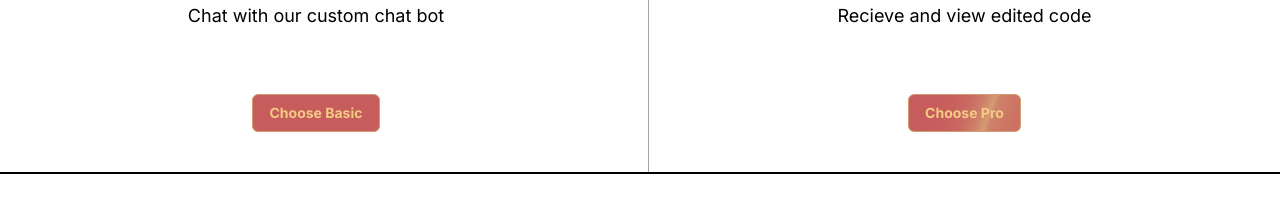
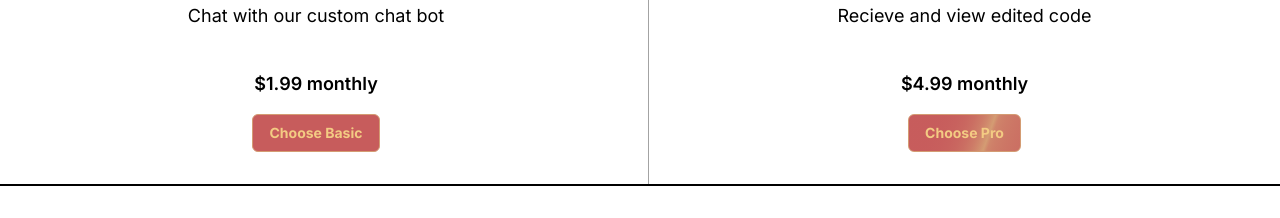
Before and after one commit to karla-zamora/ai_web_optimizer, a Next.js app: page / in a window 1280 px wide. Shown: the part 1446-1664 px from the top of the page. Built offline with nearby package versions, Linux system fonts and the light colour scheme; no server answers.

Commit message:
Add prices

```diff
--- a/app/page.js
+++ b/app/page.js
@@ -52,7 +52,8 @@ export default function Home() {
             <li class="text-lg p-6 hover:-translate-y-1 hover:scale-105 transform transition duration-200">Recieve tailored feedback<br/></li>
             <li class="text-lg p-6 hover:-translate-y-1 hover:scale-105 transform transition duration-200">Chat with our custom chat bot<br/></li>
           </ul>
-          <div class="p-6"><BasicButton /></div>
+          <h1 class="text-lg font-semibold">$1.99 monthly</h1>
+          <div class="p-4"><BasicButton /></div>
         </div>
         <div class="p-4 col-span-4 text-center flex flex-col justify-center">
           <h1 class="text-3xl p-6">Pro<br/></h1>
@@ -61,7 +62,8 @@ export default function Home() {
             <li class="text-lg p-6 hover:-translate-y-1 hover:scale-105 transform transition duration-200">Ability to upload raw HTML<br/></li>
             <li class="text-lg p-6 hover:-translate-y-1 hover:scale-105 transform transition duration-200">Recieve and view edited code<br/></li>
           </ul>
-          <div class="p-6"><ProButton /></div>
+          <h1 class="text-lg font-semibold">$4.99 monthly</h1>
+          <div class="p-4"><ProButton /></div>
         </div>
       </div>
 
```
